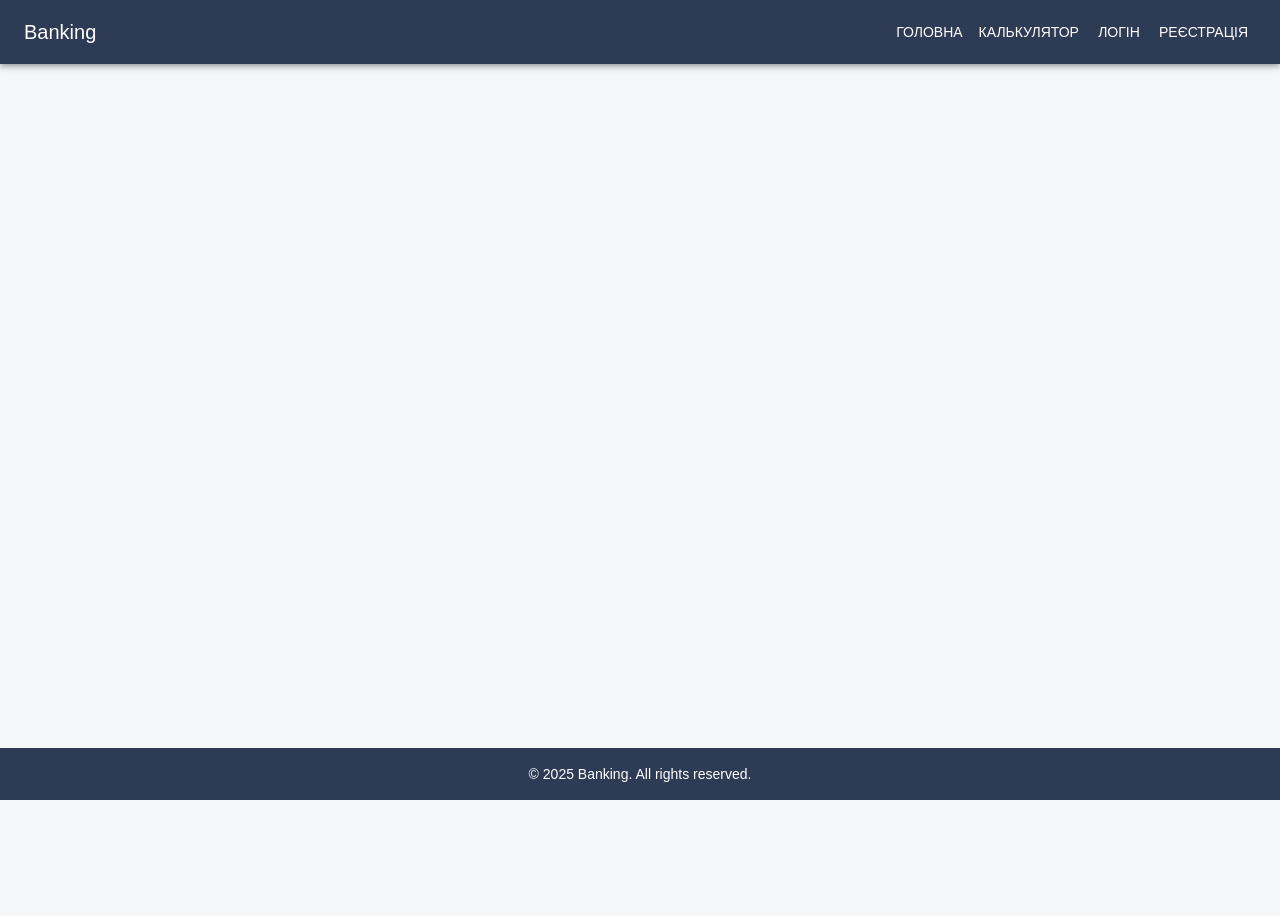
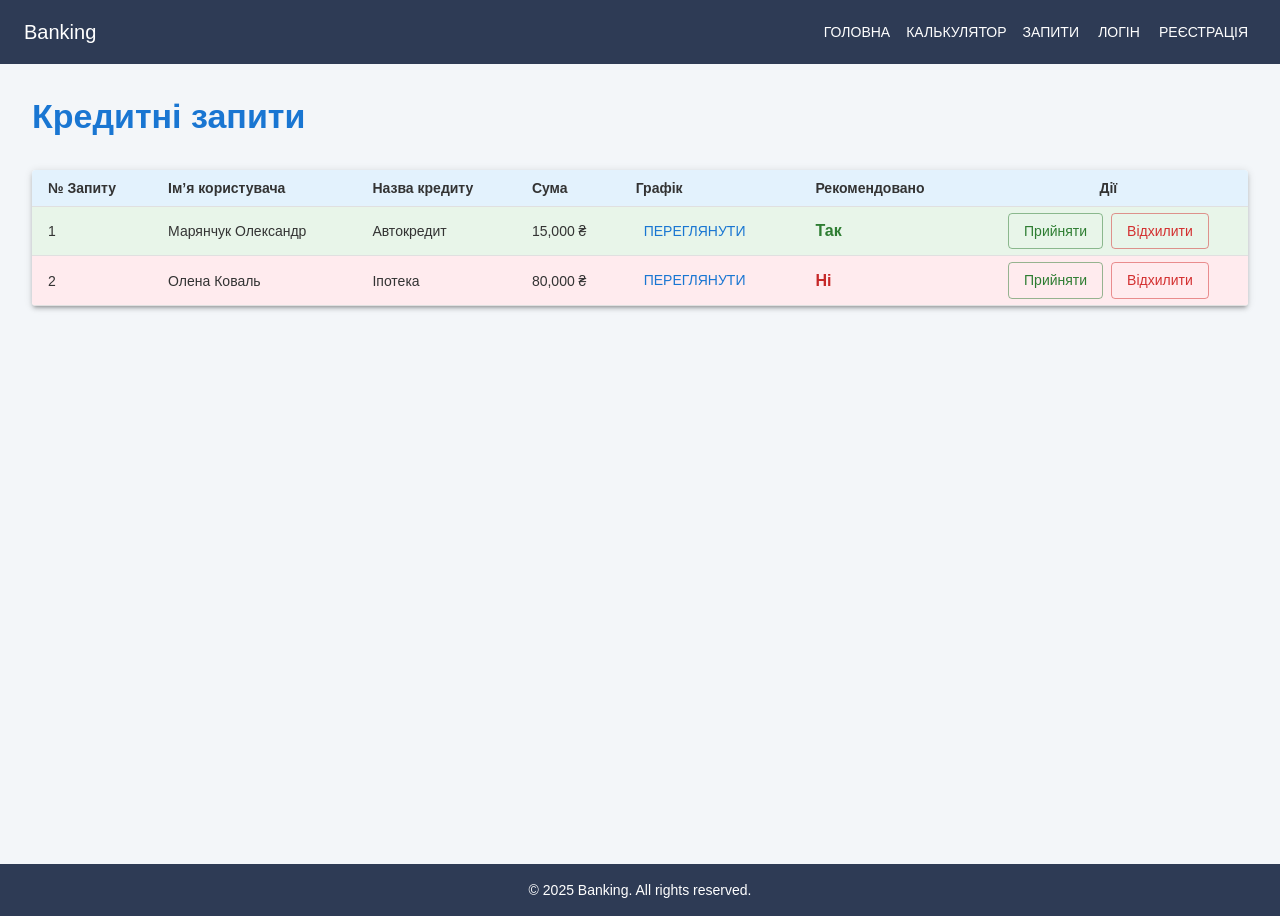
Before and after one commit to Cracker051/credit-loan, a React (Create React App) app in the folder frontend/: page /requests in a window 1280 px wide. Before the commit the page ends 800 px from the top, so only its background shows below. Built offline with nearby package versions, Linux system fonts and the light colour scheme; the HTML template or start-up script is replaced by a standard one.

Commit message:
Added requests page and routing

```diff
--- a/frontend/src/App.tsx
+++ b/frontend/src/App.tsx
@@ -7,6 +7,7 @@ import Home from "./pages/Home";
 import Login from "./pages/Login";
 import Register from "./pages/Signup";
 import CalculatorPage from "./pages/Calculator";
+import CreditRequests from "./pages/Requests";
 
 const App: React.FC = () => {
     return (
@@ -21,6 +22,7 @@ const App: React.FC = () => {
                             <Route path="/login" element={<Login />} />
                             <Route path="/register" element={<Register />} />
                             <Route path="/calculator" element={<CalculatorPage />} />
+                            <Route path="/requests" element={<CreditRequests />} />
                         </Routes>
                     </Box>
                     <Footer />
--- a/frontend/src/components/Header.tsx
+++ b/frontend/src/components/Header.tsx
@@ -11,6 +11,7 @@ const Header: React.FC = () => {
                 <Box>
                     <Button color="inherit" component={Link} to="/">Головна</Button>
                     <Button color="inherit" component={Link} to="/calculator">Калькулятор</Button>
+                    <Button color="inherit" component={Link} to="/requests">Запити</Button>
                     <Button color="inherit" component={Link} to="/login">Логін</Button>
                     <Button color="inherit" component={Link} to="/register">Реєстрація</Button>
                 </Box>
--- /dev/null
+++ b/frontend/src/pages/Requests.tsx
@@ -0,0 +1,194 @@
+import {
+    Box,
+    Typography,
+    Table,
+    TableBody,
+    TableCell,
+    TableContainer,
+    TableHead,
+    TableRow,
+    Paper,
+    Button,
+    Dialog,
+    DialogTitle,
+    DialogContent,
+    DialogActions,
+    useMediaQuery,
+    useTheme,
+} from "@mui/material";
+import { useEffect, useState } from "react";
+
+interface Payment {
+    date: string;
+    amount: number;
+}
+
+interface CreditRequest {
+    id: string;
+    userName: string;
+    creditName: string;
+    amount: number;
+    schedule: Payment[];
+    recommended: boolean;
+}
+
+const mockRequests: CreditRequest[] = [
+    {
+        id: "1",
+        userName: "Марянчук Олександр",
+        creditName: "Автокредит",
+        amount: 15000,
+        schedule: [
+            { date: "2025-06-01", amount: 500 },
+            { date: "2025-07-01", amount: 500 },
+        ],
+        recommended: true,
+    },
+    {
+        id: "2",
+        userName: "Олена Коваль",
+        creditName: "Іпотека",
+        amount: 80000,
+        schedule: [
+            { date: "2025-06-01", amount: 1000 },
+            { date: "2025-07-01", amount: 1000 },
+        ],
+        recommended: false,
+    },
+];
+
+const CreditRequests: React.FC = () => {
+    const [requests, setRequests] = useState<CreditRequest[]>([]);
+    const [dialogOpen, setDialogOpen] = useState(false);
+    const [selectedSchedule, setSelectedSchedule] = useState<Payment[] | null>(null);
+    const theme = useTheme();
+    const fullScreen = useMediaQuery(theme.breakpoints.down("sm"));
+
+    useEffect(() => {
+        setRequests(mockRequests);
+    }, []);
+
+    const handleOpenSchedule = (schedule: Payment[]) => {
+        setSelectedSchedule(schedule);
+        setDialogOpen(true);
+    };
+
+    const handleCloseSchedule = () => {
+        setDialogOpen(false);
+        setSelectedSchedule(null);
+    };
+
+    return (
+        <Box sx={{ p: { xs: 2, md: 4 }, bgcolor: "#f3f6f9", minHeight: "100vh" }}>
+            <Typography
+                variant="h4"
+                sx={{
+                    mb: 4,
+                    fontWeight: "bold",
+                    color: "#1976d2",
+                    textAlign: { xs: "center", md: "left" },
+                }}
+            >
+                Кредитні запити
+            </Typography>
+
+            <TableContainer component={Paper} elevation={3}>
+                <Table size="small">
+                    <TableHead>
+                        <TableRow sx={{ bgcolor: "#e3f2fd" }}>
+                            <TableCell sx={{ fontWeight: 600 }}>№ Запиту</TableCell>
+                            <TableCell sx={{ fontWeight: 600 }}>Ім’я користувача</TableCell>
+                            <TableCell sx={{ fontWeight: 600 }}>Назва кредиту</TableCell>
+                            <TableCell sx={{ fontWeight: 600 }}>Сума</TableCell>
+                            <TableCell sx={{ fontWeight: 600 }}>Графік</TableCell>
+                            <TableCell sx={{ fontWeight: 600 }}>Рекомендовано</TableCell>
+                            <TableCell align="center" sx={{ fontWeight: 600 }}>Дії</TableCell>
+                        </TableRow>
+                    </TableHead>
+                    <TableBody>
+                        {requests.map((req) => (
+                            <TableRow
+                                key={req.id}
+                                sx={{
+                                    bgcolor: req.recommended ? "#e8f5e9" : "#ffebee",
+                                    "&:hover": { backgroundColor: "#f1f8e9" },
+                                }}
+                            >
+                                <TableCell>{req.id}</TableCell>
+                                <TableCell>{req.userName}</TableCell>
+                                <TableCell>{req.creditName}</TableCell>
+                                <TableCell>{req.amount.toLocaleString()} ₴</TableCell>
+                                <TableCell>
+                                    <Button
+                                        variant="text"
+                                        onClick={() => handleOpenSchedule(req.schedule)}
+                                        sx={{ color: "#1976d2", fontWeight: 500 }}
+                                    >
+                                        Переглянути
+                                    </Button>
+                                </TableCell>
+                                <TableCell>
+                                    <Typography
+                                        sx={{
+                                            color: req.recommended ? "#2e7d32" : "#c62828",
+                                            fontWeight: "bold",
+                                        }}
+                                    >
+                                        {req.recommended ? "Так" : "Ні"}
+                                    </Typography>
+                                </TableCell>
+                                <TableCell align="center">
+                                    <Button
+                                        variant="outlined"
+                                        color="success"
+                                        sx={{ mr: 1, textTransform: "none" }}
+                                    >
+                                        Прийняти
+                                    </Button>
+                                    <Button
+                                        variant="outlined"
+                                        color="error"
+                                        sx={{ textTransform: "none" }}
+                                    >
+                                        Відхилити
+                                    </Button>
+                                </TableCell>
+                            </TableRow>
+                        ))}
+                    </TableBody>
+                </Table>
+            </TableContainer>
+
+            <Dialog
+                open={dialogOpen}
+                onClose={handleCloseSchedule}
+                fullScreen={fullScreen}
+                maxWidth="sm"
+                fullWidth
+            >
+                <DialogTitle>Графік платежів</DialogTitle>
+                <DialogContent dividers>
+                    {selectedSchedule?.map((p, i) => (
+                        <Box
+                            key={i}
+                            sx={{
+                                display: "flex",
+                                justifyContent: "space-between",
+                                p: 1,
+                                borderBottom: "1px solid #eee",
+                            }}
+                        >
+                            <Typography>Дата: {p.date}</Typography>
+                            <Typography>Сума: {p.amount} ₴</Typography>
+                        </Box>
+                    ))}
+                </DialogContent>
+                <DialogActions>
+                    <Button onClick={handleCloseSchedule}>Закрити</Button>
+                </DialogActions>
+            </Dialog>
+        </Box>
+    );
+};
+
+export default CreditRequests;
```
